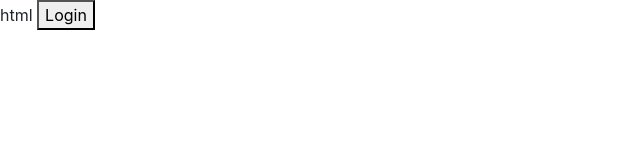
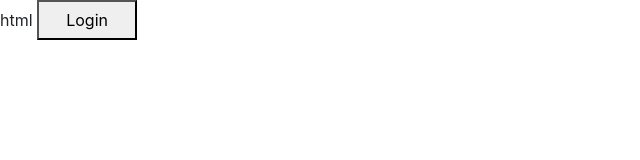
Before and after one commit to vanmaimm/HowToUseGitHub, a plain HTML site: page index.html in a window 1280 px wide. Shown: the whole page, without its empty margins (0-640 px from the left). Drawn offline with nearby package versions, Linux system fonts and the light colour scheme.

Commit message:
Update index.html

```diff
--- a/index.html
+++ b/index.html
@@ -6,7 +6,12 @@
     <!-- Required meta tags -->
     <meta charset="utf-8">
     <meta name="viewport" content="width=device-width, initial-scale=1, shrink-to-fit=no">
-
+    <style>
+        button {
+            width: 100px;
+            height: 40px;
+        }
+    </style>
     <!-- Bootstrap CSS -->
     <link rel="stylesheet" href="https://stackpath.bootstrapcdn.com/bootstrap/4.3.1/css/bootstrap.min.css" integrity="sha384-ggOyR0iXCbMQv3Xipma34MD+dH/1fQ784/j6cY/iJTQUOhcWr7x9JvoRxT2MZw1T" crossorigin="anonymous">
 </head>
```
